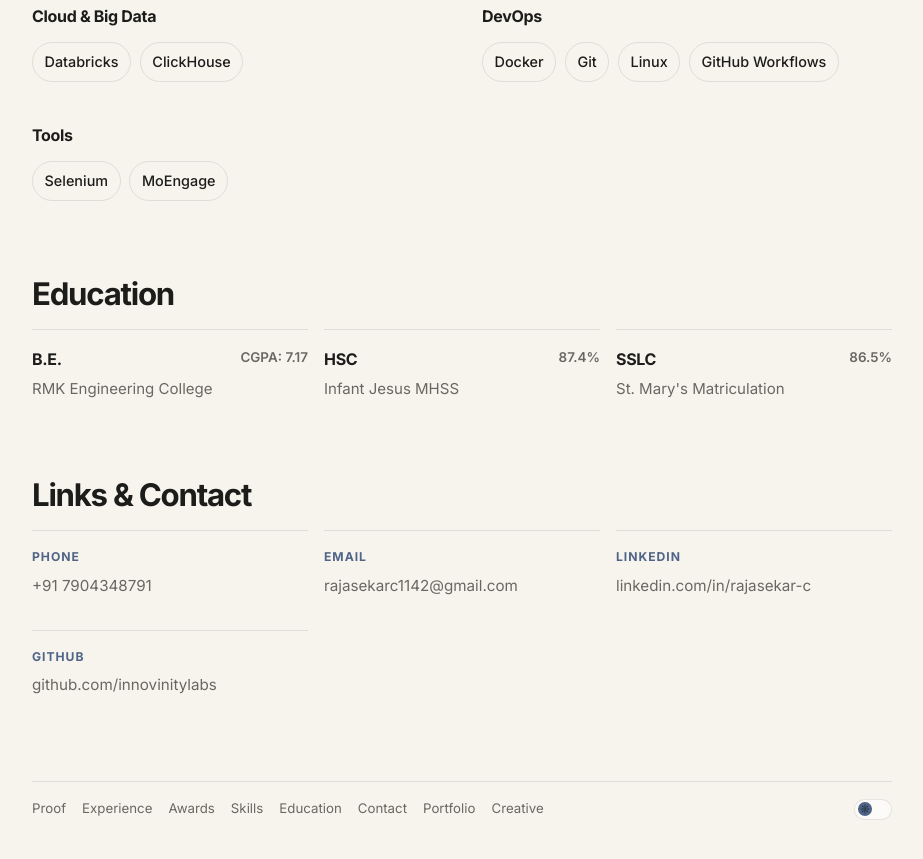
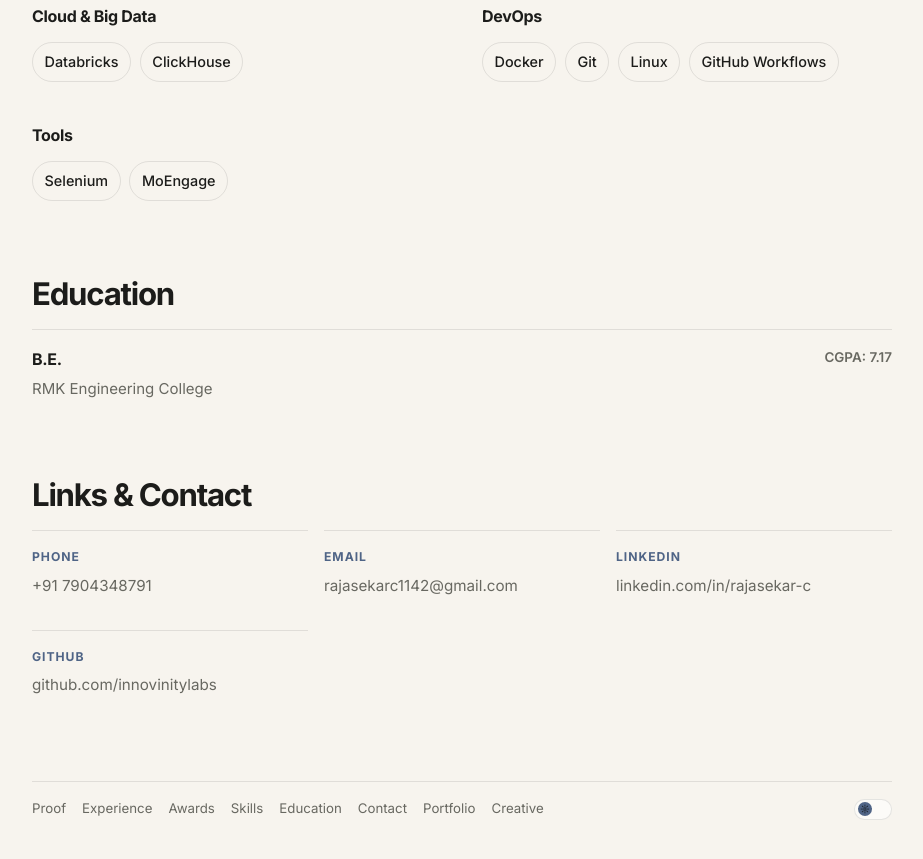
Before and after one commit to innovinitylabs/rajasekar-work-site, a website: page index.html in a window 1280 px wide. Shown: the part 2241-3100 px from the top of the page, without its empty margins (178-1101 px from the left). Drawn offline with Linux system fonts and the light colour scheme.

Commit message:
Remove HSC and SSLC from education.
Keep only the B.E. entry so the resume stays focused for ATS and hiring screens.

Co-authored-by: Cursor <cursoragent@cursor.com>

```diff
--- a/index.html
+++ b/index.html
@@ -287,22 +287,6 @@ Data Engineer
                 </div>
                 <p>RMK Engineering College</p>
               </article>
-
-              <article class="education-card">
-                <div class="education-top">
-                  <h3>HSC</h3>
-                  <span class="education-meta">87.4%</span>
-                </div>
-                <p>Infant Jesus MHSS</p>
-              </article>
-
-              <article class="education-card">
-                <div class="education-top">
-                  <h3>SSLC</h3>
-                  <span class="education-meta">86.5%</span>
-                </div>
-                <p>St. Mary's Matriculation</p>
-              </article>
             <!-- /build:education -->
             </div>
           </div>
--- a/resume-data.json
+++ b/resume-data.json
@@ -59,8 +59,6 @@
     { "group": "Tools", "items": ["Selenium", "MoEngage"] }
   ],
   "education": [
-    { "level": "B.E.", "meta": "CGPA: 7.17", "place": "RMK Engineering College" },
-    { "level": "HSC", "meta": "87.4%", "place": "Infant Jesus MHSS" },
-    { "level": "SSLC", "meta": "86.5%", "place": "St. Mary's Matriculation" }
+    { "level": "B.E.", "meta": "CGPA: 7.17", "place": "RMK Engineering College" }
   ]
 }
```
Also changed, not shown: resume-source.html (+0 -2 lines).
